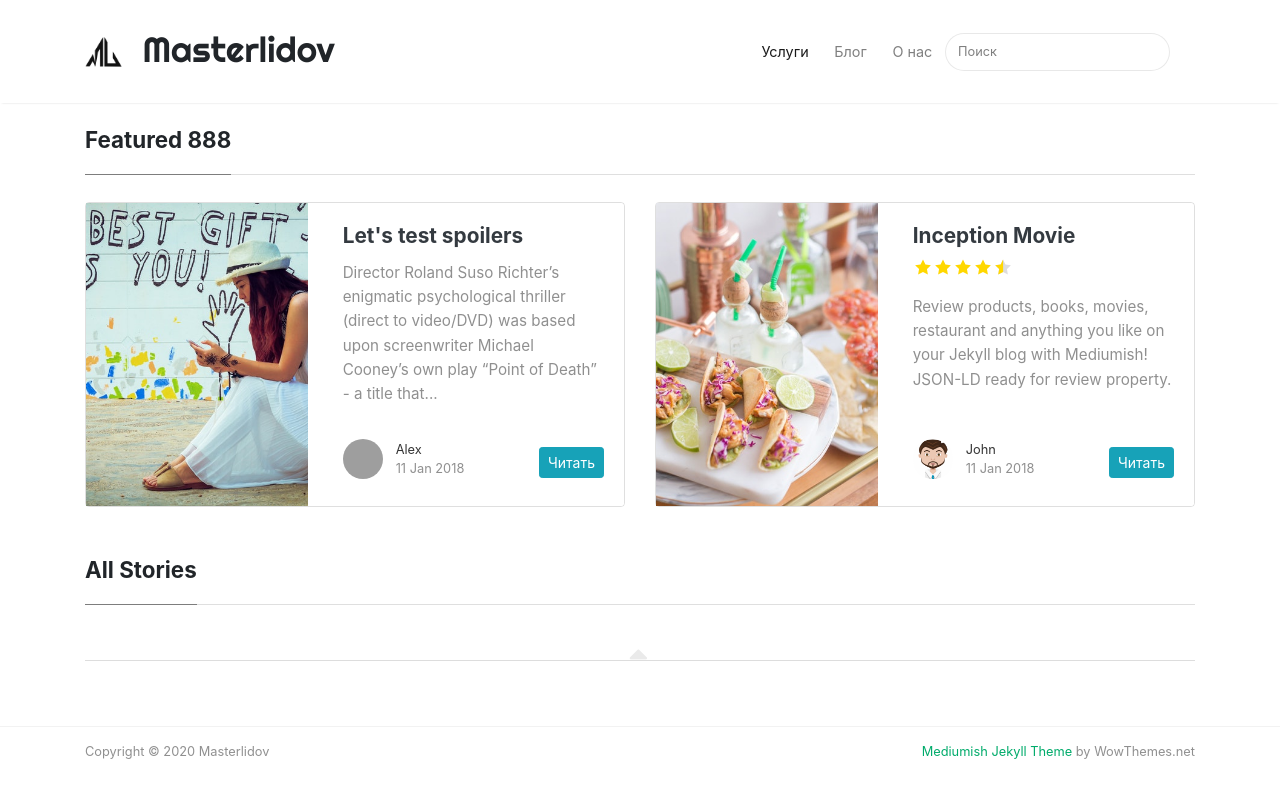
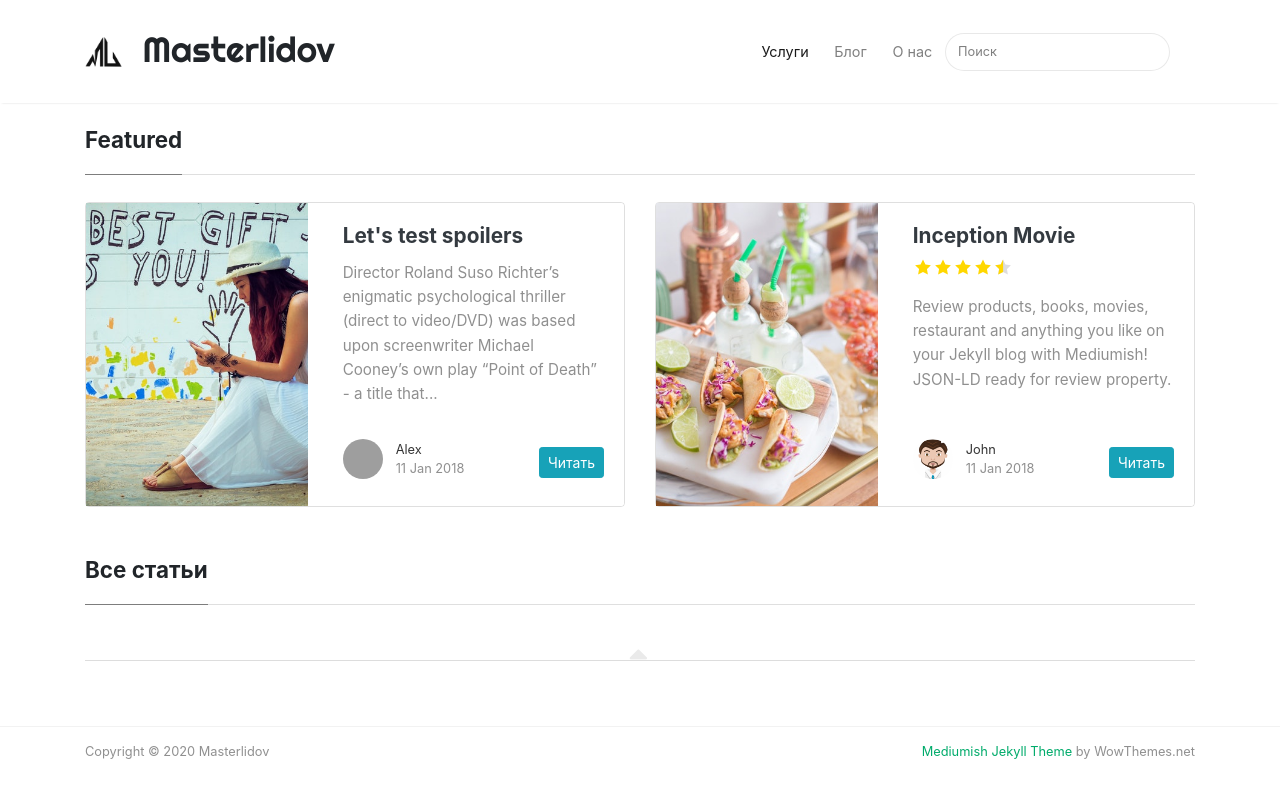
Before and after one commit to masterlidov/masterlidov.github.io, a Jekyll site: the page built from index.html, in a window 1280 px wide. Shown: the top 798 px of the page. Built offline with Jekyll 4.4.1, drawn with Linux system fonts in a browser that asks for light colours; nearby versions of some CDN libraries; grey boxes are pictures that could not be loaded.

Commit message:
Update index.html

```diff
--- a/index.html
+++ b/index.html
@@ -9,7 +9,7 @@
 ================================================== -->
 <section class="featured-posts">
     <div class="section-title">
-        <h2><span>Featured 888</span></h2>
+        <h2><span>Featured</span></h2>
     </div>
     <div class="row">
 
@@ -34,7 +34,7 @@
 
     <div class="section-title">
 
-        <h2><span>All Stories</span></h2>
+        <h2><span>Все статьи</span></h2>
 
     </div>
 
```
